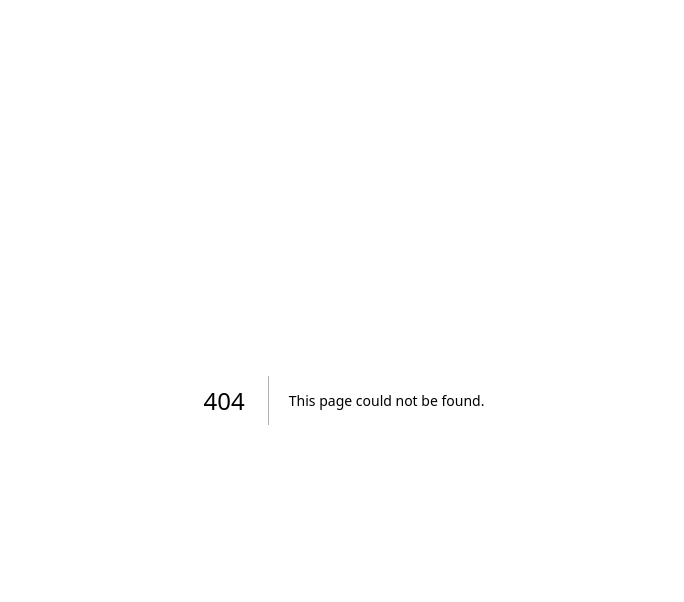
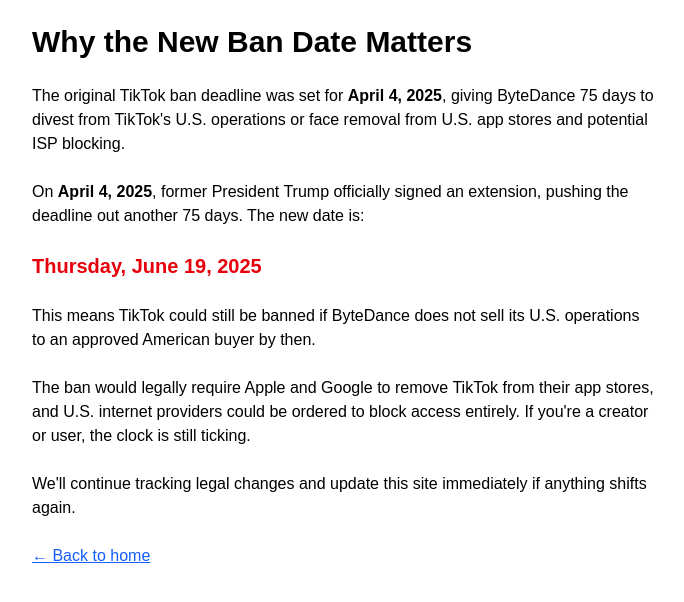
Before and after one commit to rodneyg/tiktok-ban-site, a Next.js app: page /what-this-means in a window 1280 px wide. Before the commit this address had no page. Shown: the top 602 px of the page, without its empty margins (296-980 px from the left). Built offline with nearby package versions, Linux system fonts and the light colour scheme.

Commit message:
Update pages

```diff
--- a/pages/index.tsx
+++ b/pages/index.tsx
@@ -1,20 +1,39 @@
 import React from 'react';
+import Link from 'next/link';
+import SEOHead from './components/SEOHead';
 
 export default function Home() {
-  const banDate = new Date('2024-11-04T00:00:00');
+  const banDate = new Date('2025-06-19T00:00:00');
   const now = new Date();
   const daysLeft = Math.max(Math.ceil((banDate.getTime() - now.getTime()) / (1000 * 60 * 60 * 24)), 0);
 
   return (
+    <>
+      <SEOHead
+        title="TikTok Ban Countdown – Is TikTok Banned Today?"
+        description="Countdown to the new TikTok ban deadline: June 19, 2025. Get updates, stay informed, and protect your access now."
+        url="https://yourdomain.com"
+      />
+
       <div className="min-h-screen bg-white text-black p-6 flex flex-col items-center justify-center space-y-10">
         <div className="text-center space-y-4">
           <h1 className="text-4xl font-bold">Did TikTok Get Banned Today?</h1>
           <p className="text-xl">No — but the clock is ticking.</p>
-        <p className={`text-5xl font-extrabold ${daysLeft < 30 ? 'text-red-600' : daysLeft < 60 ? 'text-yellow-500' : 'text-green-600'}`}>
+          <p
+            className={`text-5xl font-extrabold ${
+              daysLeft < 30 ? 'text-red-600' : daysLeft < 60 ? 'text-yellow-500' : 'text-green-600'
+            }`}
+          >
             {daysLeft} Days Left
           </p>
-        <p className="text-sm text-gray-500">(Based on current U.S. deadline: November 4, 2024)</p>
+          <p className="text-sm text-gray-500">(Based on current U.S. deadline: Thursday, June 19, 2025)</p>
         </div>
+
+        <nav className="text-center space-x-4 pb-4">
+          <Link href="/what-this-means" className="text-blue-600 underline">What This Means</Link>
+          <Link href="/status" className="text-blue-600 underline">Status</Link>
+          <Link href="/support" className="text-blue-600 underline">Support</Link>
+        </nav>
 
         <div className="w-full max-w-xl space-y-6">
           <div className="border p-4 rounded-xl shadow-md">
@@ -28,7 +47,12 @@
                   <li>Install a VPN now, before the ban, to keep future access.</li>
                   <li>Start following your favorite creators on other platforms (Instagram, YouTube).</li>
                 </ul>
-              <a href="https://nordvpn.com/" target="_blank" className="mt-2 inline-block text-blue-600 underline">
+                <a
+                  href="https://nordvpn.com/"
+                  target="_blank"
+                  rel="noopener noreferrer"
+                  className="mt-2 inline-block text-blue-600 underline"
+                >
                   Set up a VPN that works with TikTok
                 </a>
               </div>
@@ -36,8 +60,8 @@
               <div className="bg-gray-100 p-4 rounded-lg">
                 <p className="font-semibold">No:</p>
                 <ul className="list-disc ml-5 space-y-1">
-                <li>You likely won’t be able to reinstall TikTok after the ban hits.</li>
-                <li>VPNs won’t help unless you already have the app on your device.</li>
+                  <li>You likely won&apos;t be able to reinstall TikTok after the ban hits.</li>
+                  <li>VPNs won&apos;t help unless you already have the app on your device.</li>
                   <li>To keep up with creators, try finding them on Instagram or YouTube Shorts.</li>
                 </ul>
               </div>
@@ -45,17 +69,26 @@
           </div>
 
           <div className="border p-4 rounded-xl shadow-md bg-blue-50">
-          <h3 className="text-xl font-bold mb-2">This Week’s Status</h3>
-          <p>TikTok is still live. There is no ban this weekend. The next major decision deadline is <strong>November 4, 2024</strong>.</p>
+            <h3 className="text-xl font-bold mb-2">This Week&apos;s Status</h3>
+            <p>
+              TikTok is still live. There is no ban this weekend. The next major decision deadline is{' '}
+              <strong>Thursday, June 19, 2025</strong>.
+            </p>
           </div>
 
           <div className="text-center border-t pt-6">
             <p className="text-sm">Built by creators. Help us stay independent and ad-free.</p>
-          <a href="https://ko-fi.com/yourusername" target="_blank" className="mt-2 inline-block text-white bg-black px-4 py-2 rounded-full font-semibold">
+            <a
+              href="https://ko-fi.com/rg2official"
+              target="_blank"
+              rel="noopener noreferrer"
+              className="mt-2 inline-block text-white bg-black px-4 py-2 rounded-full font-semibold"
+            >
               Support with $3
             </a>
           </div>
         </div>
       </div>
+    </>
   );
 }
--- /dev/null
+++ b/pages/status.tsx
@@ -0,0 +1,29 @@
+import React from 'react';
+import Link from 'next/link';
+import SEOHead from './components/SEOHead';
+
+export default function StatusPage() {
+  return (
+    <>
+      <SEOHead
+        title="TikTok Ban Countdown – Is TikTok Banned Today?"
+        description="Countdown to the new TikTok ban deadline: June 19, 2025. Get updates, stay informed, and protect your access now."
+        url="https://yourdomain.com"
+      />
+
+      <div className="min-h-screen bg-white text-black p-6 max-w-2xl mx-auto space-y-6">
+        <h1 className="text-3xl font-bold">TikTok Ban Status Update</h1>
+        <p>
+          <strong>Status:</strong> TikTok is currently <span className="text-green-600 font-semibold">NOT BANNED</span> in the United States.
+        </p>
+        <p>
+          The next major deadline is <strong>Thursday, June 19, 2025</strong>. We&apos;ll update this page as soon as any new decisions or delays happen.
+        </p>
+        <p>
+          Bookmark this page to stay up to date — no trackers, no noise.
+        </p>
+        <Link href="/" className="text-blue-600 underline">← Back to home</Link>
+      </div>
+    </>
+  );
+}
--- /dev/null
+++ b/pages/support.tsx
@@ -0,0 +1,32 @@
+import React from 'react';
+import Link from 'next/link';
+import SEOHead from './components/SEOHead';
+
+export default function SupportPage() {
+  return (
+    <>
+      <SEOHead
+        title="TikTok Ban Countdown – Is TikTok Banned Today?"
+        description="Countdown to the new TikTok ban deadline: June 19, 2025. Get updates, stay informed, and protect your access now."
+        url="https://yourdomain.com"
+      />
+
+      <div className="min-h-screen bg-white text-black p-6 max-w-2xl mx-auto text-center space-y-6">
+        <h1 className="text-3xl font-bold">Support This Site</h1>
+        <p>This site is run by independent creators. No ads, no paywall — just truth.</p>
+        <p>If you found it helpful, buy us a coffee to help cover hosting costs and keep it going.</p>
+        <a
+          href="https://ko-fi.com/rg2official"
+          target="_blank"
+          rel="noopener noreferrer"
+          className="inline-block text-white bg-black px-6 py-3 rounded-full font-semibold"
+        >
+          Donate $3 on Ko-fi
+        </a>
+        <p>
+          <Link href="/" className="text-blue-600 underline">← Back to home</Link>
+        </p>
+      </div>
+    </>
+  );
+}
--- /dev/null
+++ b/pages/what-this-means.tsx
@@ -0,0 +1,38 @@
+import React from 'react';
+import Link from 'next/link';
+import SEOHead from './components/SEOHead';
+
+export default function WhatThisMeans() {
+  return (
+    <>
+      <SEOHead
+        title="TikTok Ban Countdown – Is TikTok Banned Today?"
+        description="Countdown to the new TikTok ban deadline: June 19, 2025. Get updates, stay informed, and protect your access now."
+        url="https://yourdomain.com"
+      />
+
+      <div className="min-h-screen bg-white text-black p-6 max-w-2xl mx-auto space-y-6">
+        <h1 className="text-3xl font-bold">Why the New Ban Date Matters</h1>
+        <p>
+          The original TikTok ban deadline was set for <strong>April 4, 2025</strong>, giving ByteDance 75 days to divest from TikTok&apos;s U.S. operations or face removal from U.S. app stores and potential ISP blocking.
+        </p>
+        <p>
+          On <strong>April 4, 2025</strong>, former President Trump officially signed an extension, pushing the deadline out another 75 days. The new date is:
+        </p>
+        <p className="text-xl font-semibold text-red-600">
+          <strong>Thursday, June 19, 2025</strong>
+        </p>
+        <p>
+          This means TikTok could still be banned if ByteDance does not sell its U.S. operations to an approved American buyer by then.
+        </p>
+        <p>
+          The ban would legally require Apple and Google to remove TikTok from their app stores, and U.S. internet providers could be ordered to block access entirely. If you&apos;re a creator or user, the clock is still ticking.
+        </p>
+        <p>
+          We&apos;ll continue tracking legal changes and update this site immediately if anything shifts again.
+        </p>
+        <Link href="/" className="text-blue-600 underline">← Back to home</Link>
+      </div>
+    </>
+  );
+}
```
Lines whose indentation alone changed are shown as unchanged.
